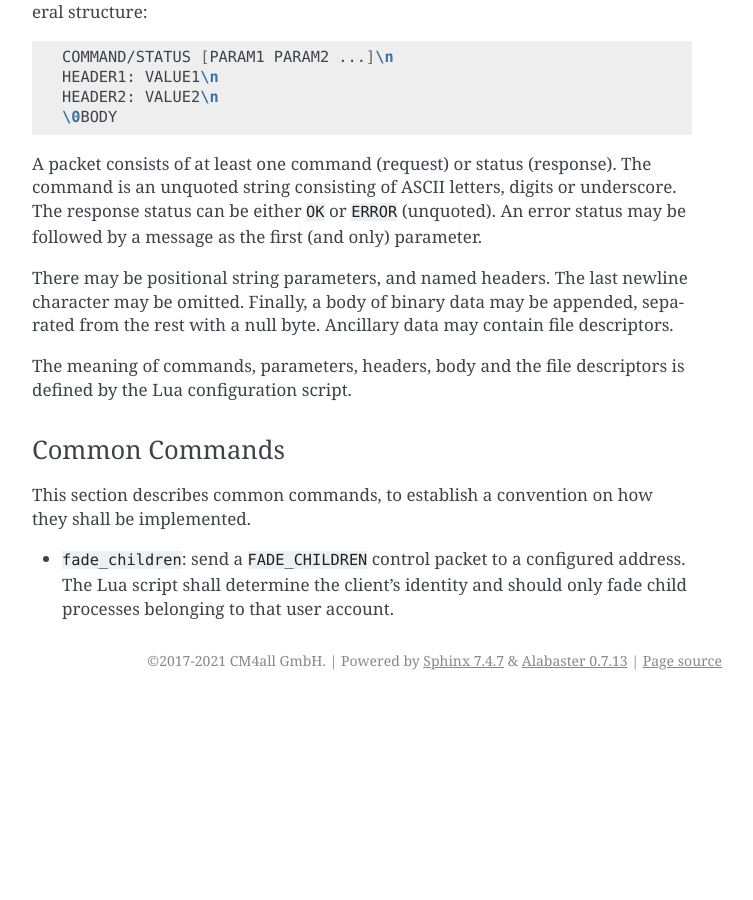
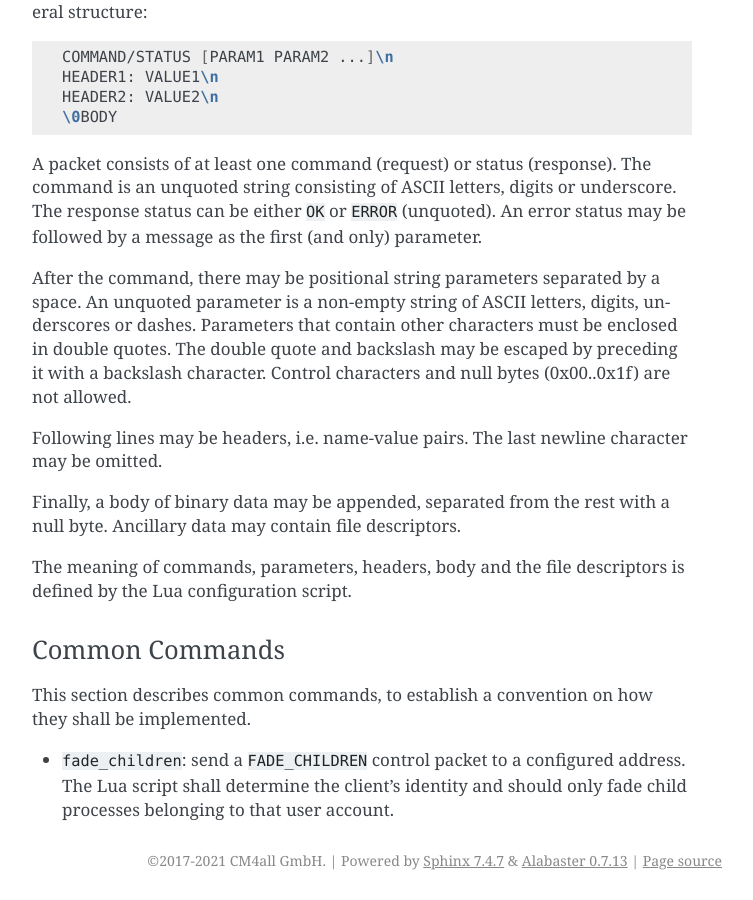
Before and after one commit to CM4all/passage, a Sphinx documentation site: the page built from doc/index.rst, in a window 1280 px wide and 900 px high, scrolled down 5653 px. Shown: the whole window, without its empty margins (388-1141 px from the left). Built offline with Sphinx 7.4.7, drawn with Linux system fonts in a browser that asks for light colours; before the commit the page ends 6353 px from its top, so only the background shows below that.

Commit message:
Parser: add support for quoted parameters

```diff
--- a/doc/index.rst
+++ b/doc/index.rst
@@ -307,10 +307,19 @@
 :samp:`OK` or :samp:`ERROR` (unquoted).  An error status may be
 followed by a message as the first (and only) parameter.
 
-There may be positional string parameters, and named headers.  The
-last newline character may be omitted.  Finally, a body of binary data
-may be appended, separated from the rest with a null byte.  Ancillary
-data may contain file descriptors.
+After the command, there may be positional string parameters separated
+by a space.  An unquoted parameter is a non-empty string of ASCII
+letters, digits, underscores or dashes.  Parameters that contain
+other characters must be enclosed in double quotes.  The double quote
+and backslash may be escaped by preceding it with a backslash
+character.  Control characters and null bytes (0x00..0x1f) are not
+allowed.
+
+Following lines may be headers, i.e. name-value pairs.  The last
+newline character may be omitted.
+
+Finally, a body of binary data may be appended, separated from the
+rest with a null byte.  Ancillary data may contain file descriptors.
 
 The meaning of commands, parameters, headers, body and the file
 descriptors is defined by the Lua configuration script.
```
Also changed, not shown: 7 other files.
